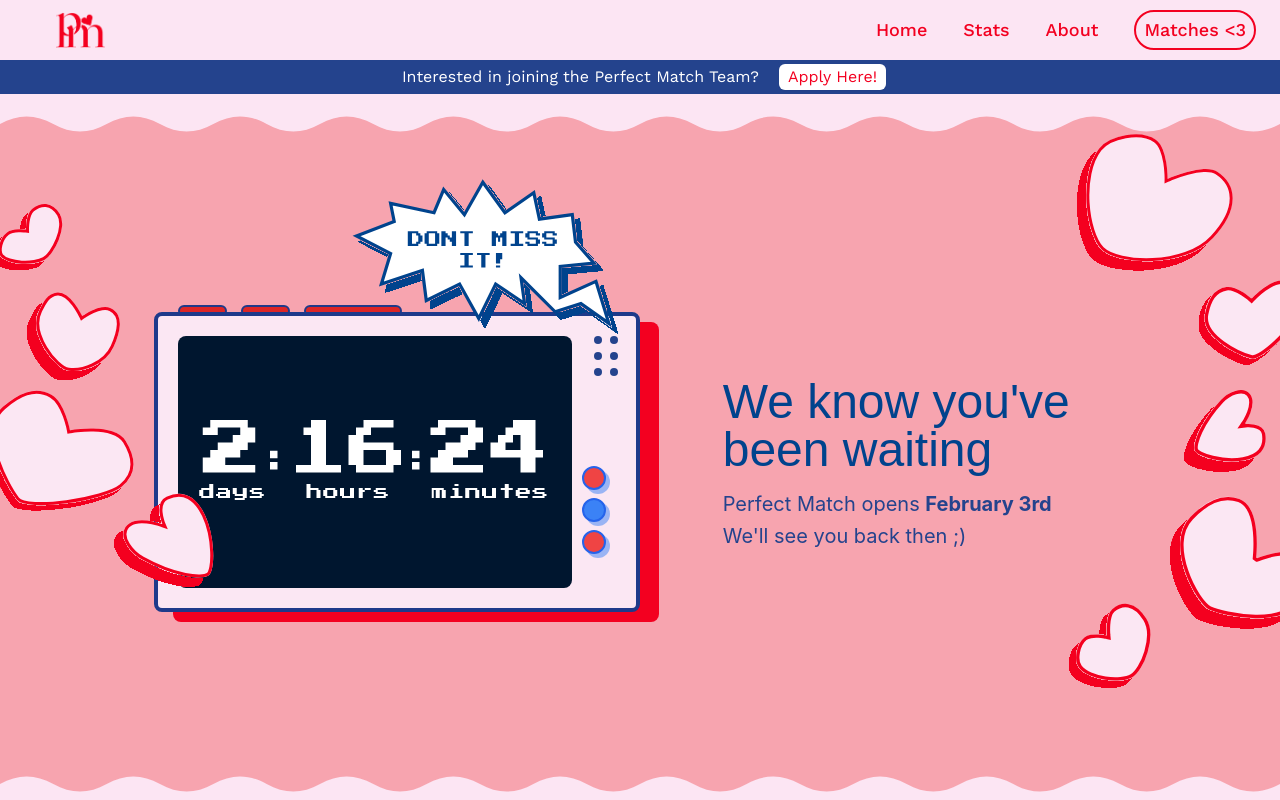
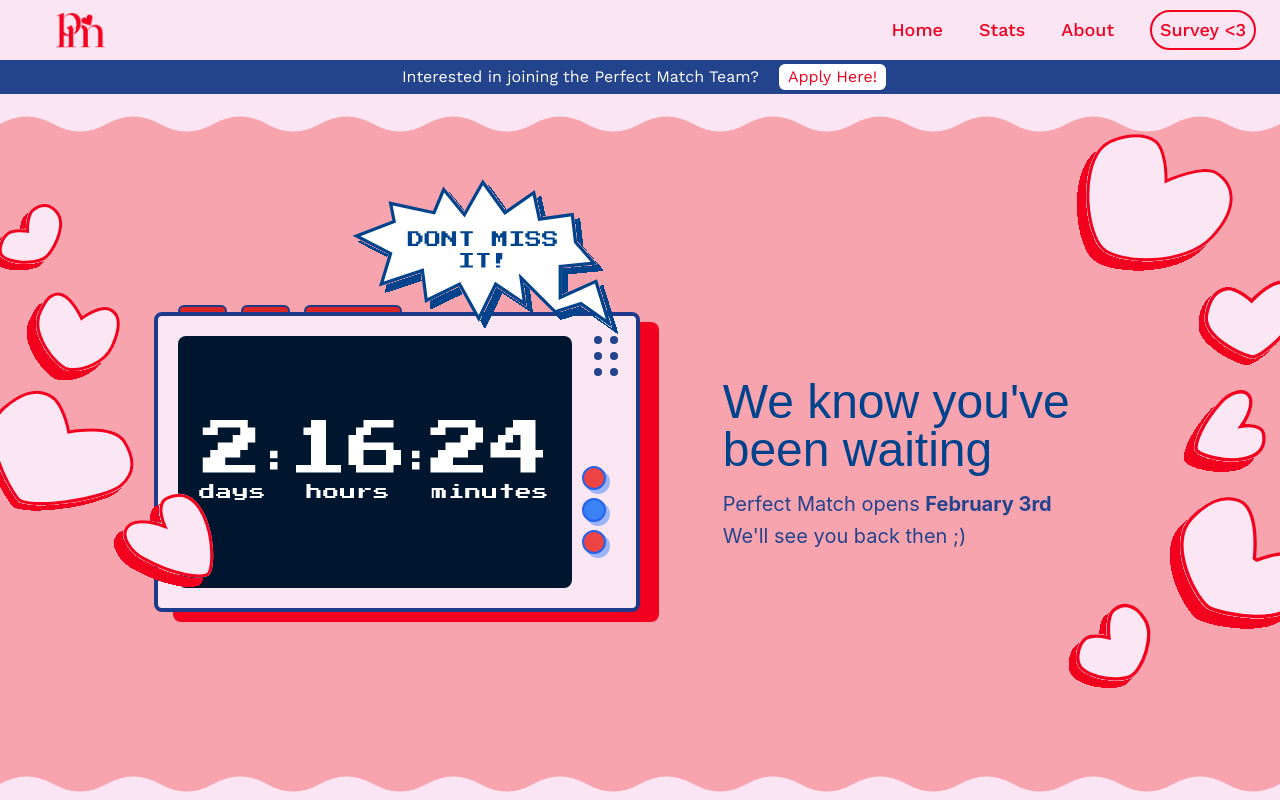
Before and after one commit to wyatt/perfect-match-web, a Next.js app: page / in a window 1280 px wide. Shown: the top 800 px of the page. Built offline with nearby package versions, Linux system fonts and the light colour scheme; no server answers; the database is empty; a web font is replaced by a local one.

Commit message:
adjust name

```diff
--- a/components/header/header.tsx
+++ b/components/header/header.tsx
@@ -59,7 +59,7 @@ function Header(props: any) {
                                 <Link href="/about"> About</Link>
                             </li>
                             <li className="text-pmred-500 border-2 border-pmred-500 rounded-3xl px-2 py-1">
-                                <Link href="/profile"> Matches &lt;3</Link>
+                                <Link href="/profile"> Survey &lt;3</Link>
                             </li>
                             {isAdminUser && (
                                 <li className="text-pmred-500">
```
